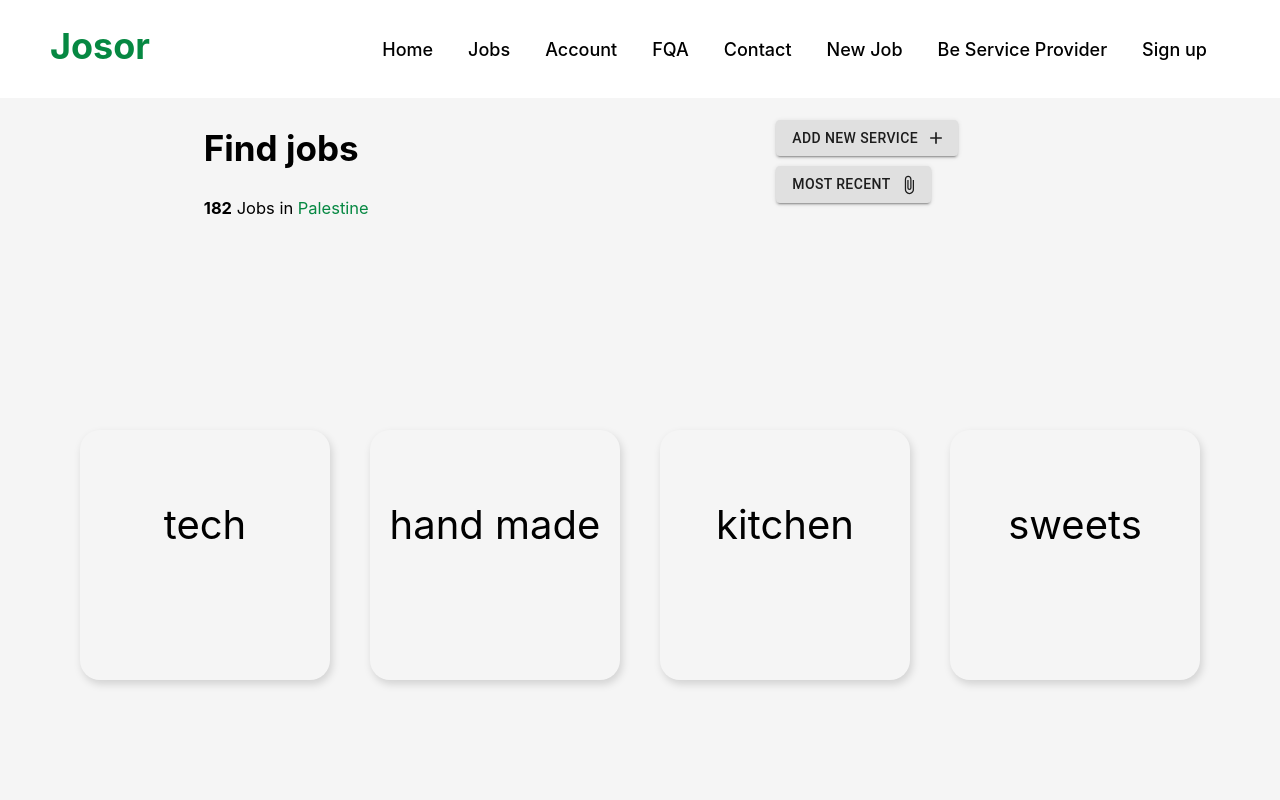
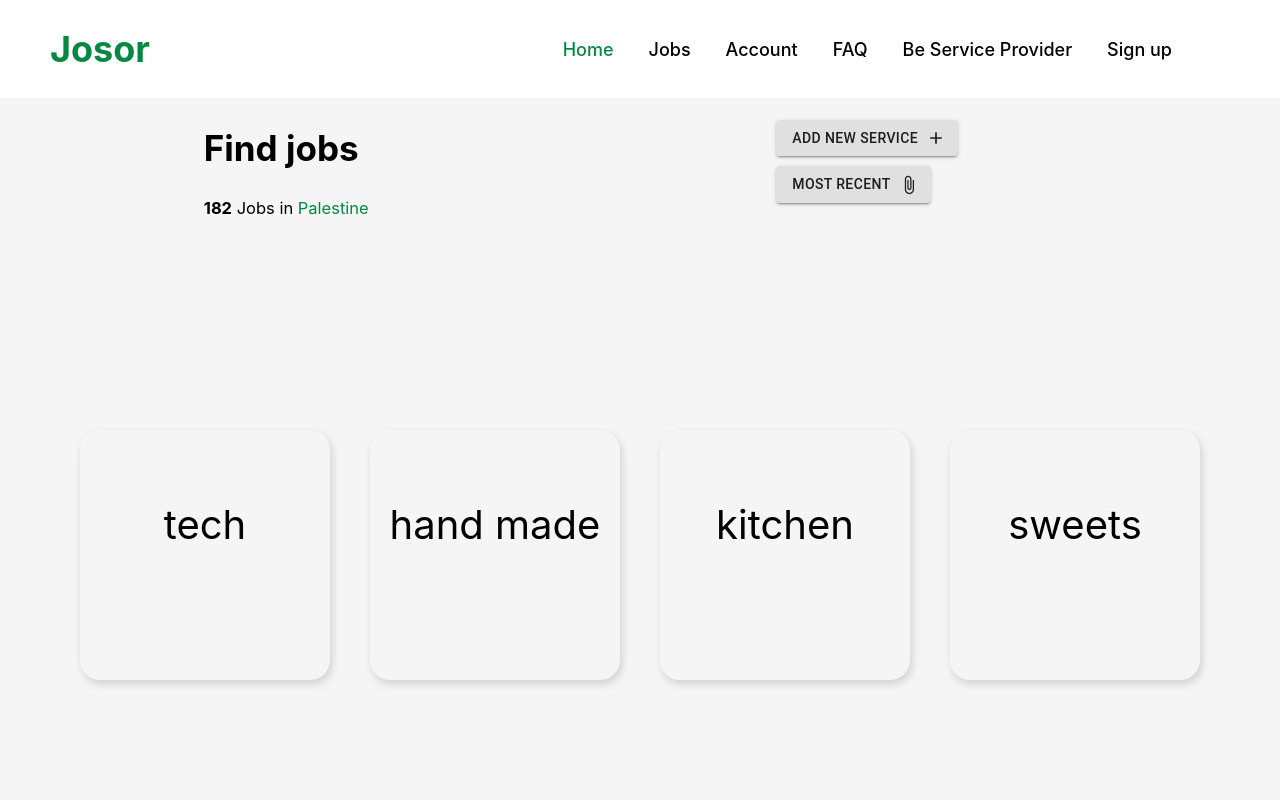
Before and after one commit to xAbdx/josor, a React (Create React App) app: page /home in a window 1280 px wide. Shown: the top 800 px of the page. Built offline with nearby package versions, Linux system fonts and the light colour scheme.

Commit message:
fixing the header links with NavLink tag component

```diff
--- a/src/components/header/header.js
+++ b/src/components/header/header.js
@@ -1,44 +1,34 @@
 import React from "react";
 import useStyles from './header.style'
 import { useHistory } from "react-router-dom";
-import BottomNavigation from '@material-ui/core/BottomNavigation';
-import BottomNavigationAction from '@material-ui/core/BottomNavigationAction';
+import { NavLink } from 'react-router-dom';
 
 const Header = () => {
     const classes = useStyles();
-    const history = useHistory();
-    const [value, setValue] = React.useState(0);
 
     return (
         <div className={classes.header}>
-            <h1 className={classes.logo}>Josor</h1>
-            <ul className={classes.list}>
-                {/* <BottomNavigation
-                    value={value}
-                    onChange={(event, newValue) => {
-                        setValue(newValue);
-                    }}
-                    showLabels
-                    className={classes.root}
-                >
-                    <BottomNavigationAction className={classes.link} onClick={() => { history.push("/home") }} label="Home" />
-                    <BottomNavigationAction className={classes.link} onClick={() => { history.push("jobs/id") }} label="Jobs" />
-                    <BottomNavigationAction className={classes.link} onClick={() => { history.push() }} label="Account" />
-                    <BottomNavigationAction className={classes.link} onClick={() => { history.push() }} label="FQA" />
-                    <BottomNavigationAction className={classes.link} onClick={() => { history.push() }} label="Reviews" />
-                    <BottomNavigationAction className={classes.link} onClick={() => { history.push("/hire-me") }} label="Be Service Provider" />
-                    <BottomNavigationAction className={classes.link} onClick={() => { history.push("/sign-up") }} label="Sign up" />
-                </BottomNavigation> */}
-                <li><a href="" className={classes.link} onClick={() => { history.push("/home") }}>Home</a></li>
-                <li><a href="" className={classes.link}>Jobs</a></li>
-                <li><a href="" className={classes.link}>Account</a></li>
-                <li><a href="" className={classes.link} onClick={() => { history.push("/faq") }}>FQA</a></li>
-                <li><a href="" className={classes.link}>Contact</a></li>
-                <li><a href="" className={classes.link} onClick={() => { history.push("/new-job") }}>New Job</a></li>
-                <li><a href="" className={classes.link} onClick={() => { history.push("/hire-me") }}>Be Service Provider</a></li>
-                <li><a href="" className={classes.Lastlink} onClick={() => { history.push("../../sign-up") }}>Sign up</a></li>
+            <div>
+                <h1 className={classes.logo}>Josor</h1>
+            </div>
+            <div>
+                <ul className={classes.list}>
+                    <li><NavLink exact to="/home" activeClassName={classes.activeStyle} className={classes.link}>Home</NavLink></li>
 
-            </ul>
+                    <li><a href="" className={classes.link}>Jobs</a></li>
+                    <li><a href="" className={classes.link}>Account</a></li>
+                    <li><NavLink exact to="/faq" activeClassName={classes.activeStyle} className={classes.link}>FAQ</NavLink></li>
+                    {/* <li><a href="" className={classes.link}>Contact</a></li> */}
+
+                    {/* <li><NavLink exact to="/new-job" activeClassName={classes.activeStyle} className={classes.link}>
+                        new job
+                    </NavLink></li> */}
+
+                    <li><NavLink exact to="/hire-me" activeClassName={classes.activeStyle} className={classes.link}>Be Service Provider</NavLink></li>
+
+                    <li><NavLink exact to="/sign-up" activeClassName={classes.activeStyle} className={classes.link}>Sign up</NavLink></li>
+                </ul>
+            </div>
         </div>
     );
 }
--- a/src/components/header/header.style.js
+++ b/src/components/header/header.style.js
@@ -10,6 +10,7 @@ const useStyles = makeStyles((theme) => ({
         width: "100%",
         display: "flex",
         justifyContent: "space-between",
+        alignItems: "center",
         // backgroundColor: "#F5F5F5"
     },
     logo: {
@@ -41,6 +42,9 @@ const useStyles = makeStyles((theme) => ({
         fontWeight: "500",
         fontSize: "18px",
         lineHeight: "21px",
+    },
+    activeStyle: {
+        color: "#068842",
     }
 }));
 
--- a/src/screens/newJob/newJob.js
+++ b/src/screens/newJob/newJob.js
@@ -23,7 +23,7 @@ const NewJob = () => {
         <div className={classes.container}>
             <Header />
             <div className={classes.title}>
-                <p>NewJob</p>
+                <p>New Job</p>
             </div>
             <div className={classes.card}>
                 <div className={classes.items}>
--- a/src/screens/newJob/newjob.style.js
+++ b/src/screens/newJob/newjob.style.js
@@ -1,10 +1,8 @@
 import { makeStyles } from '@material-ui/core/styles';
 
 const useStyles = makeStyles((theme) => ({
-
     container: {
         display: "block",
-        margin: "70px 0px 70px 0px",
         width: "100%",
     },
     title: {
@@ -17,7 +15,7 @@ const useStyles = makeStyles((theme) => ({
         minHeight: "500px",
         width: "70%",
         boxShadow: "2px 4px 15px rgba(0, 0, 0, 0.17)",
-        margin: "auto",
+        margin: "70px auto",
         justifyContent: "center",
         alignItems: "center",
     },
@@ -42,9 +40,6 @@ const useStyles = makeStyles((theme) => ({
         width: "30%",
         margin: "50px 50px 15px 50px"
     }
-
 }));
 
-
-
 export default useStyles;
--- a/src/screens/question/question.js
+++ b/src/screens/question/question.js
@@ -20,7 +20,7 @@ const objs = [
         id: 2
     }
 ]
-const question = () => {
+const Question = () => {
 
     return (
         <div>
@@ -28,10 +28,10 @@ const question = () => {
             {
                 objs.map((item) => {
                     return (
-                        <div className={classes.question}>
-                            {objs.map((item, index) => {
+                        <div>
+                            {/* {objs.map((item, index) => {
 
-                               // <AddCircleOutline />
+                                // <AddCircleOutline />
                                 { item.question }
 
                             }
@@ -40,8 +40,8 @@ const question = () => {
 
 
                             }
-
-
+ */}
+hi
                         </div>
                     )
                 })
@@ -54,4 +54,4 @@ const question = () => {
     )
 }
 
-export default question;
+export default Question;
--- a/src/screens/routes.js
+++ b/src/screens/routes.js
@@ -14,7 +14,7 @@ import HireMe from './HireMe/HireMe'
 import NewJob from './newJob/newJob'
 import JobSection from "./jobPost/jobPost";
 import NewService from "../components/newService/newService";
-
+import Question from "./question/question"
 const Routes = () => {
     return (
         <Router>
@@ -37,7 +37,7 @@ const Routes = () => {
                 <Route path="/home">
                     <Home />
                 </Route>
-                <Route path="/HireMe">
+                <Route path="/hire-me">
                     <HireMe />
                 </Route>
                 <Route path="/new-job">
@@ -46,8 +46,8 @@ const Routes = () => {
                 <Route path="/job-section">
                     <JobSection />
                 </Route>
-                <Route path="/new-service">
-                    <NewService />
+                <Route path="/faq">
+                    <Question />
                 </Route>
             </Switch>
         </Router>
```
Also changed, not shown: 1 other file (tests, documents, lock files or other folders).
